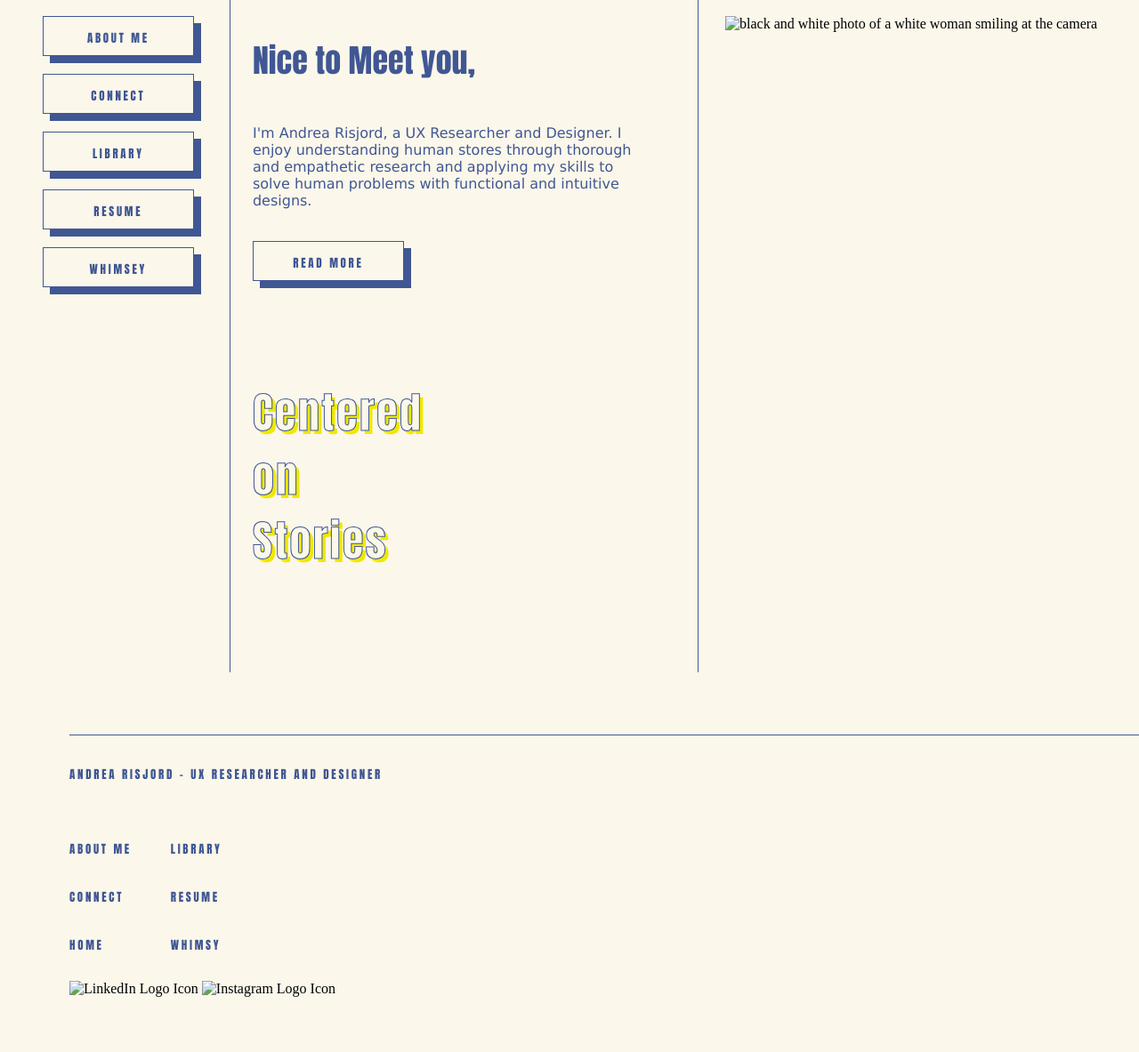
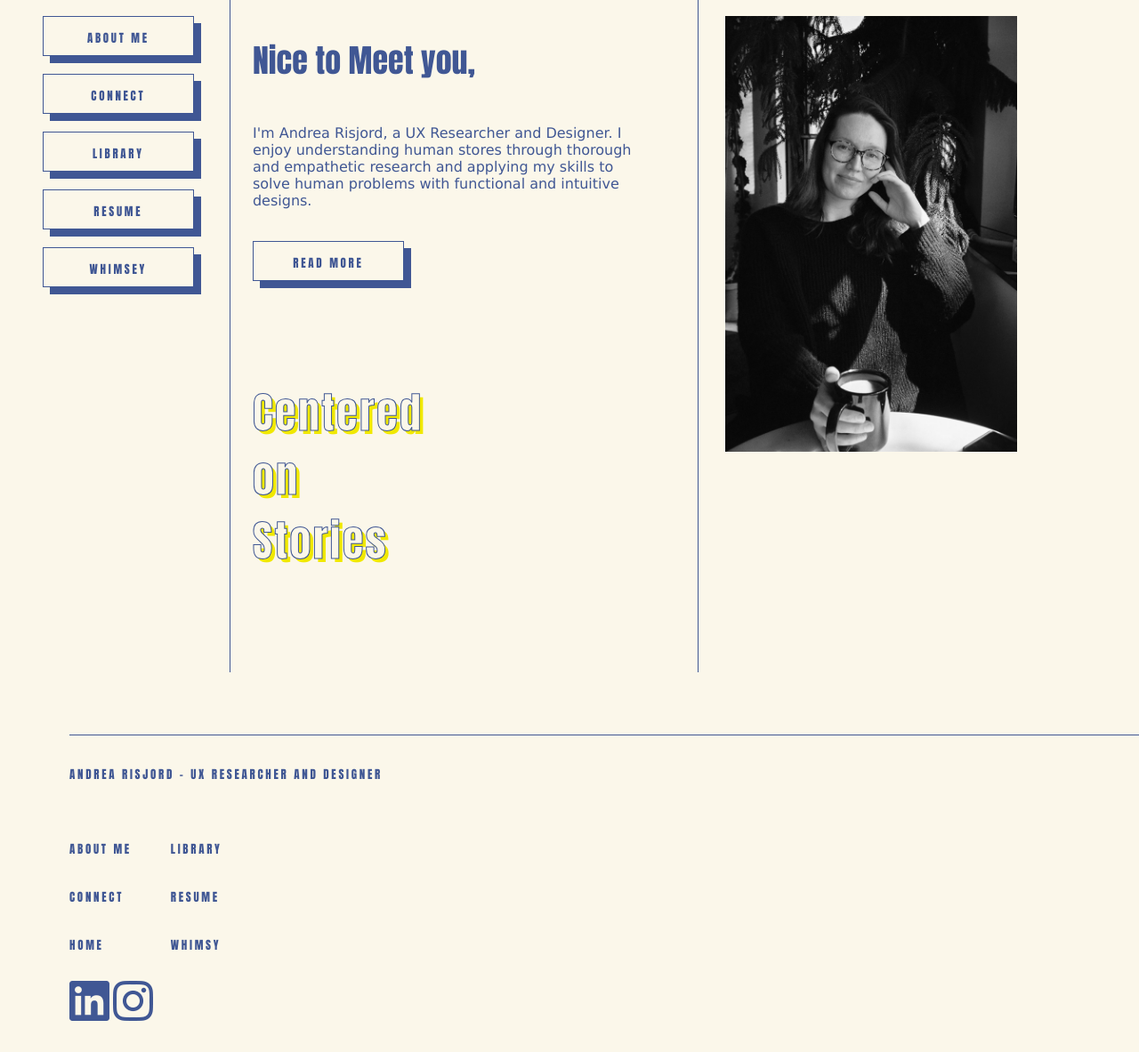
Before and after one commit to AndreaRisjord/UX_UI_HW_17, a plain HTML site: page index.html in a window 1280 px wide. Shown: the part 637-1820 px from the top of the page at 89% size. Drawn offline with Linux system fonts and the light colour scheme; files whose address does not match are found by name.

Commit message:
reroute image paths
after moving html file out of the images folder I needed to reroute the images in the HTML code

```diff
--- a/index.html
+++ b/index.html
@@ -37,7 +37,7 @@
             </div>
 
             <div class="mainPort">
-                <img src="Andrea2.jpg" width="75%" alt="black and white photo of a white woman smiling at the camera">
+                <img src="./images/Andrea2.jpg" width="75%" alt="black and white photo of a white woman smiling at the camera">
             </div>
 
         </section>
@@ -66,8 +66,8 @@
             </div>
 
             <div class="column3" style="order: 3">
-                <img src="./LinkedIn icon.png" width= "45px" alt="LinkedIn Logo Icon">
-                <img src="./Instagram icon.png" width="45px" alt="Instagram Logo Icon">
+                <img src="./images/LinkedIn icon.png" width= "45px" alt="LinkedIn Logo Icon">
+                <img src="./images/Instagram icon.png" width="45px" alt="Instagram Logo Icon">
         </div>
 
         <div class="sloganFooter">
```
